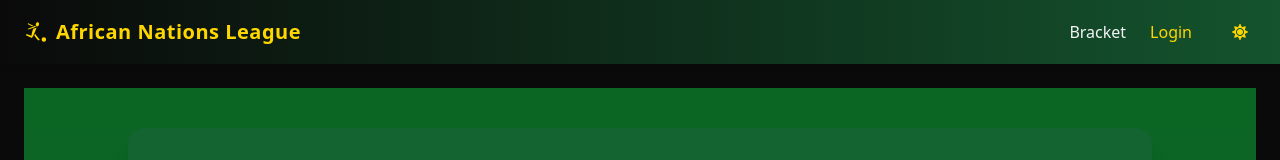
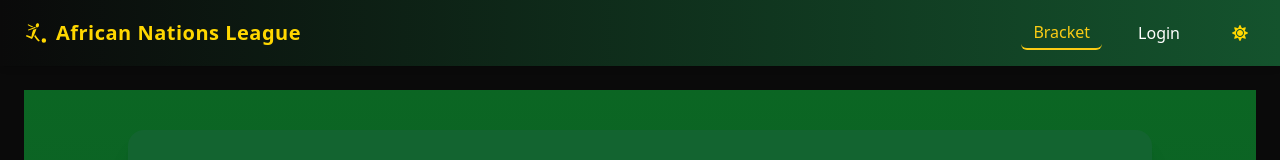
Before and after one commit to Kevalarmano/anleague-frontend, a React (Vite) app: page / in a window 1280 px wide. Shown: the top 160 px of the page. Built offline with nearby package versions, Linux system fonts and the light colour scheme; no server answers; the database is empty.

Commit message:
navbar edited

```diff
--- a/src/App.jsx
+++ b/src/App.jsx
@@ -1,12 +1,12 @@
 import React, { useEffect, useState } from "react";
-import { Routes, Route, Link, useNavigate } from "react-router-dom";
+import { Routes, Route, NavLink, useNavigate } from "react-router-dom";
 import { auth, onAuthStateChanged, signOut } from "./firebase";
 import Bracket from "./pages/Bracket.jsx";
 import Admin from "./pages/Admin.jsx";
 import Login from "./pages/Login.jsx";
 import RegisterTeam from "./pages/RegisterTeam.jsx";
 import Analytics from "./pages/Analytics.jsx";
-import HallOfFame from "./pages/HallOfFame.jsx"; // ✅ NEW IMPORT
+import HallOfFame from "./pages/HallOfFame.jsx";
 import { GiSoccerKick } from "react-icons/gi";
 import { FaMoon, FaSun } from "react-icons/fa";
 import clsx from "classnames";
@@ -16,13 +16,13 @@ export default function App() {
   const [theme, setTheme] = useState("dark");
   const navigate = useNavigate();
 
-  // watch for login state
+  // Watch for login state
   useEffect(() => {
     const unsub = onAuthStateChanged(auth, (u) => setUser(u));
     return () => unsub();
   }, []);
 
-  // theme handling
+  // Handle dark/light theme
   useEffect(() => {
     document.documentElement.classList.toggle("dark", theme === "dark");
   }, [theme]);
@@ -33,6 +33,13 @@ export default function App() {
     await signOut(auth);
     navigate("/login");
   }
+
+  const linkBase =
+    "px-3 py-1 rounded-md font-medium transition duration-200";
+  const activeLink =
+    "text-yellow-400 border-b-2 border-yellow-400 shadow-yellow-400/50";
+  const inactiveLink =
+    "text-white hover:text-yellow-300 hover:border-yellow-300";
 
   return (
     <div
@@ -53,29 +60,59 @@ export default function App() {
         </div>
 
         <nav className="flex items-center gap-6">
-          <Link className="hover:text-gold transition" to="/">
+          <NavLink
+            to="/"
+            className={({ isActive }) =>
+              `${linkBase} ${isActive ? activeLink : inactiveLink}`
+            }
+          >
             Bracket
-          </Link>
+          </NavLink>
+
           {isAdmin && (
-            <Link className="hover:text-gold transition" to="/admin">
+            <NavLink
+              to="/admin"
+              className={({ isActive }) =>
+                `${linkBase} ${isActive ? activeLink : inactiveLink}`
+              }
+            >
               Admin
-            </Link>
+            </NavLink>
           )}
+
           {isAdmin && (
-            <Link className="hover:text-gold transition" to="/analytics">
+            <NavLink
+              to="/analytics"
+              className={({ isActive }) =>
+                `${linkBase} ${isActive ? activeLink : inactiveLink}`
+              }
+            >
               Analytics
-            </Link>
+            </NavLink>
           )}
+
           {isAdmin && (
-            <Link className="hover:text-gold transition" to="/halloffame">
+            <NavLink
+              to="/halloffame"
+              className={({ isActive }) =>
+                `${linkBase} ${isActive ? activeLink : inactiveLink}`
+              }
+            >
               Hall of Fame
-            </Link>
+            </NavLink>
           )}
+
           {user && !isAdmin && (
-            <Link className="hover:text-gold transition" to="/register">
+            <NavLink
+              to="/register"
+              className={({ isActive }) =>
+                `${linkBase} ${isActive ? activeLink : inactiveLink}`
+              }
+            >
               Register
-            </Link>
+            </NavLink>
           )}
+
           {user ? (
             <button
               onClick={logout}
@@ -84,9 +121,14 @@ export default function App() {
               Logout
             </button>
           ) : (
-            <Link className="text-gold hover:underline" to="/login">
+            <NavLink
+              to="/login"
+              className={({ isActive }) =>
+                `${linkBase} ${isActive ? activeLink : inactiveLink}`
+              }
+            >
               Login
-            </Link>
+            </NavLink>
           )}
 
           {/* Theme toggle */}
--- /dev/null
+++ b/src/pages/Navbar.jsx
@@ -0,0 +1,70 @@
+// src/components/Navbar.jsx
+import React from "react";
+import { NavLink } from "react-router-dom";
+
+export default function Navbar() {
+  const linkBase =
+    "px-4 py-2 rounded-md font-semibold transition-all duration-200";
+
+  const activeClass =
+    "text-yellow-400 border-b-2 border-yellow-400 shadow-yellow-400/50";
+  const inactiveClass =
+    "text-white hover:text-yellow-300 hover:border-yellow-300";
+
+  return (
+    <nav className="bg-[#0a0a0a]/80 backdrop-blur-md fixed top-0 left-0 right-0 z-50 border-b border-green-900/40">
+      <div className="max-w-6xl mx-auto flex items-center justify-between px-6 py-3">
+        <h1 className="text-xl font-bold text-gold tracking-wide">
+          African Nations League
+        </h1>
+
+        <div className="flex gap-4">
+          <NavLink
+            to="/"
+            className={({ isActive }) =>
+              `${linkBase} ${isActive ? activeClass : inactiveClass}`
+            }
+          >
+            Home
+          </NavLink>
+
+          <NavLink
+            to="/register"
+            className={({ isActive }) =>
+              `${linkBase} ${isActive ? activeClass : inactiveClass}`
+            }
+          >
+            Register
+          </NavLink>
+
+          <NavLink
+            to="/bracket"
+            className={({ isActive }) =>
+              `${linkBase} ${isActive ? activeClass : inactiveClass}`
+            }
+          >
+            Bracket
+          </NavLink>
+
+          <NavLink
+            to="/admin"
+            className={({ isActive }) =>
+              `${linkBase} ${isActive ? activeClass : inactiveClass}`
+            }
+          >
+            Admin
+          </NavLink>
+
+          <NavLink
+            to="/login"
+            className={({ isActive }) =>
+              `${linkBase} ${isActive ? activeClass : inactiveClass}`
+            }
+          >
+            Login
+          </NavLink>
+        </div>
+      </div>
+    </nav>
+  );
+}
```
